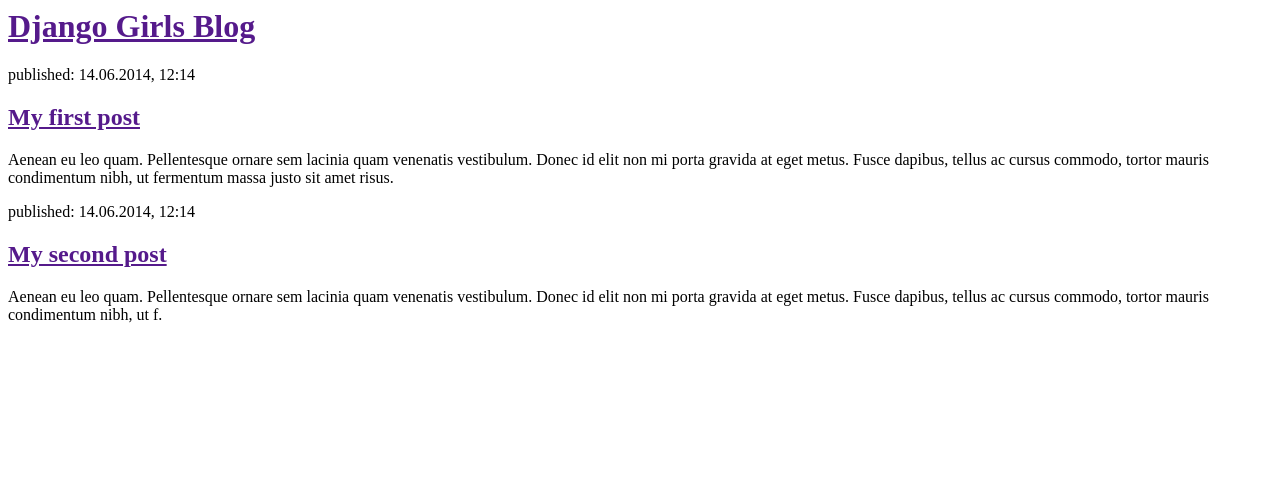
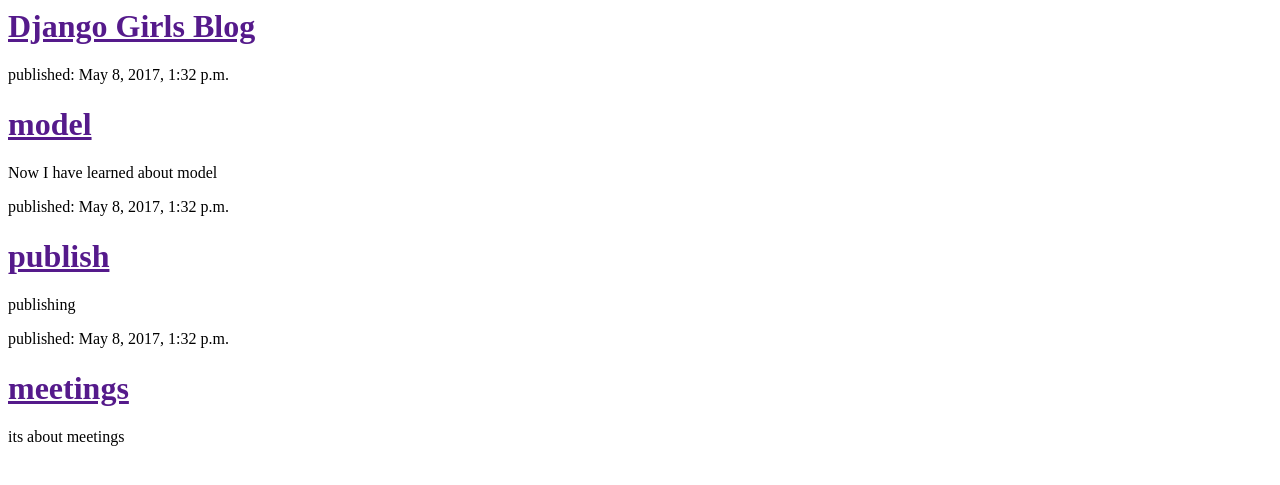
Before and after one commit to sujeevan07/my-first-blog, a Django app: page / in a window 1280 px wide. Shown: the top 485 px of the page. Run offline with Django 3.2, Linux system fonts and the light colour scheme; data comes from the database, SQL or seed files in the repository.

Commit message:
Modified templates to display posts from database.

```diff
--- a/blog/templates/blog/post_list.html
+++ b/blog/templates/blog/post_list.html
@@ -1,22 +1,24 @@
 <html>
+
 <head>
   <title>Django Girls blog</title>
 </head>
+
 <body>
   <div>
     <h1><a href="">Django Girls Blog</a></h1>
   </div>
 
+  {% for post in posts %}
   <div>
-            <p>published: 14.06.2014, 12:14</p>
-            <h2><a href="">My first post</a></h2>
-            <p>Aenean eu leo quam. Pellentesque ornare sem lacinia quam venenatis vestibulum. Donec id elit non mi porta gravida at eget metus. Fusce dapibus, tellus ac cursus commodo, tortor mauris condimentum nibh, ut fermentum massa justo sit amet risus.</p>
+    <p>published: {{ post.published_date }}</p>
+    <h1><a href="">{{ post.title }}</a></h1>
+    <p>{{ post.text|linebreaksbr }}</p>
   </div>
 
+  {% endfor %}
   <div>
-            <p>published: 14.06.2014, 12:14</p>
-            <h2><a href="">My second post</a></h2>
-            <p>Aenean eu leo quam. Pellentesque ornare sem lacinia quam venenatis vestibulum. Donec id elit non mi porta gravida at eget metus. Fusce dapibus, tellus ac cursus commodo, tortor mauris condimentum nibh, ut f.</p>
-        </div>
+
 </body>
+
 </html>
--- a/blog/urls.py
+++ b/blog/urls.py
@@ -3,6 +3,6 @@ from . import views
 
 urlpatterns = [
     url(r'^$', views.post_list, name='post_list'),
-    url(r'^$', views.trial, name='trial'),
+    #url(r'^$', views.trial, name='trial'),
 
 ]
--- a/blog/views.py
+++ b/blog/views.py
@@ -1,8 +1,14 @@
 from django.shortcuts import render
+from django.utils import timezone
+from .models import Post
 
 # Create your views here.
+
 def post_list(request):
-    return render(request, 'blog/post_list.html', {})
+    posts = Post.objects.filter(published_date__lte=timezone.now()).order_by('published_date')
+    return render(request, 'blog/post_list.html', {'posts': posts})
 
-def trial(request):
-    return render(request, 'blog/trial.html', {})
+
+
+#def trial(request):
+    #return render(request, 'blog/trial.html', {})
```
Also changed, not shown: 1 other file. Lines whose indentation alone changed are shown as unchanged.
